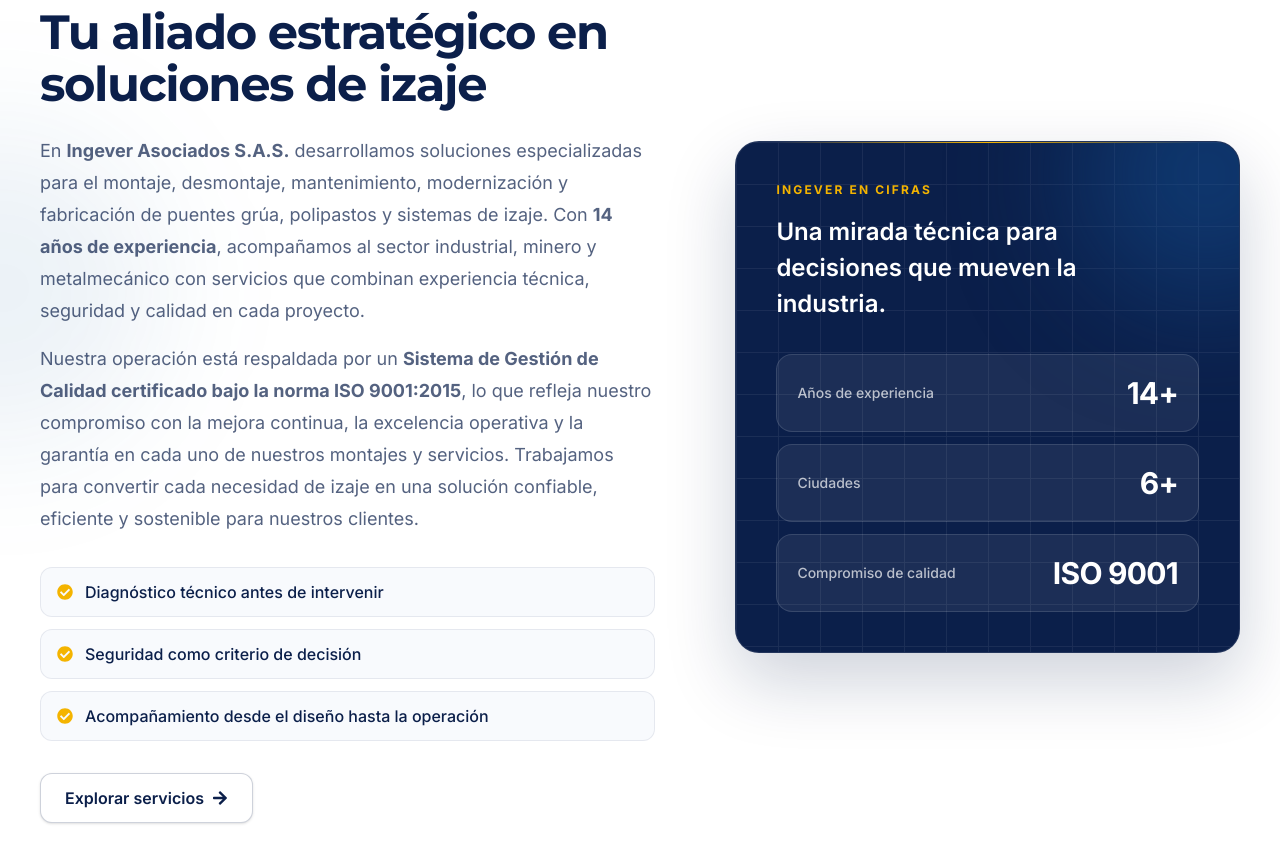
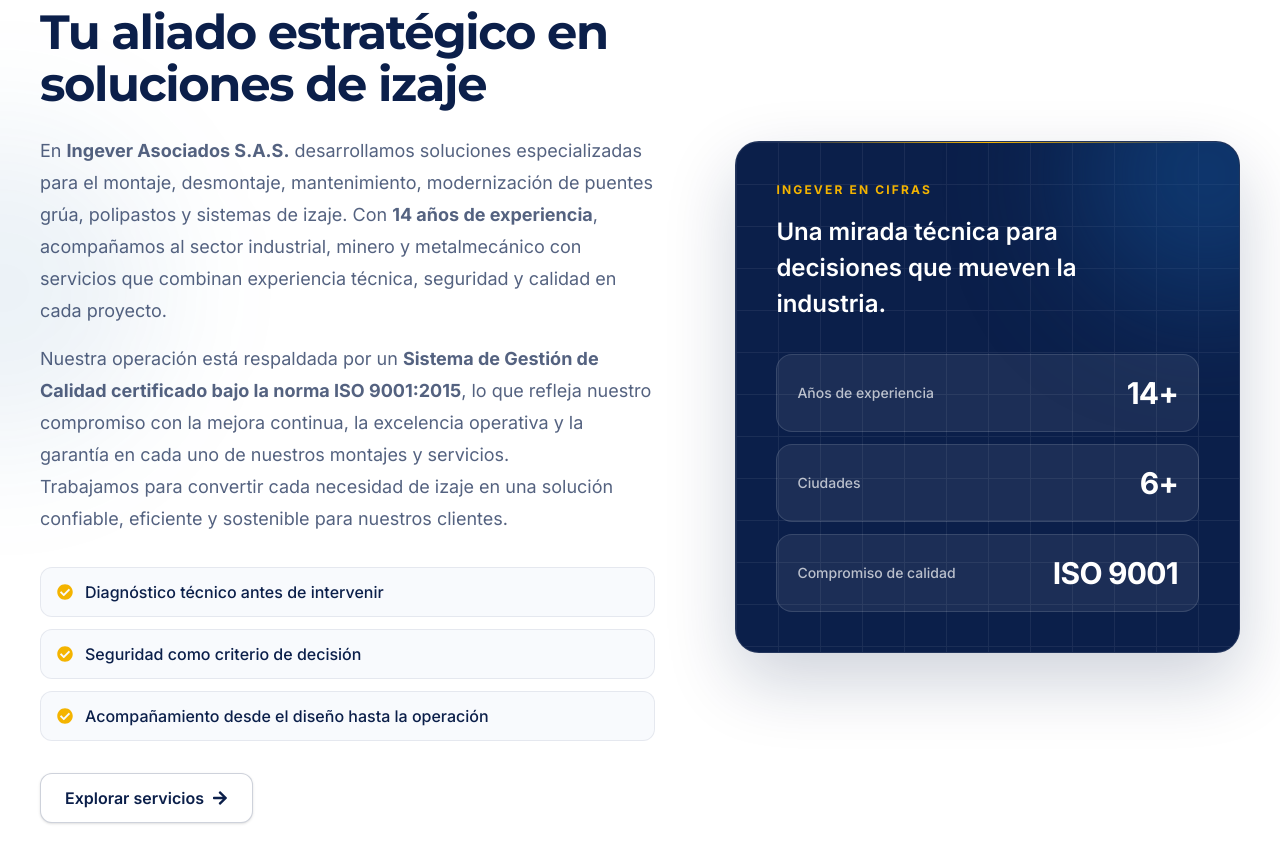
Before and after one commit to Ingever-SAS/INGEVER-WEB, a React (Vite) app: page / in a window 1280 px wide. Shown: the part 980-1843 px from the top of the page. Built offline with nearby package versions, Linux system fonts and the light colour scheme.

Commit message:
Actualizacion final de conocenos

```diff
--- a/src/sections/About.jsx
+++ b/src/sections/About.jsx
@@ -43,7 +43,7 @@
               <p>
                 En <strong>Ingever Asociados S.A.S.</strong> desarrollamos soluciones
                 especializadas para el montaje, desmontaje, mantenimiento,
-                modernización y fabricación de puentes grúa, polipastos y sistemas de
+                modernización de puentes grúa, polipastos y sistemas de
                 izaje. Con <strong>14 años de experiencia</strong>, acompañamos al
                 sector industrial, minero y metalmecánico con servicios que combinan
                 experiencia técnica, seguridad y calidad en cada proyecto.
@@ -54,8 +54,11 @@
                   Calidad certificado bajo la norma ISO 9001:2015</strong>, lo que
                 refleja nuestro compromiso con la mejora continua, la excelencia
                 operativa y la garantía en cada uno de nuestros montajes y servicios.
-                Trabajamos para convertir cada necesidad de izaje en una solución
-                confiable, eficiente y sostenible para nuestros clientes.
+                <p>
+                  Trabajamos para convertir cada necesidad de izaje en una solución
+                  confiable, eficiente y sostenible para nuestros clientes.
+                </p>
+
               </p>
             </div>
 
```
